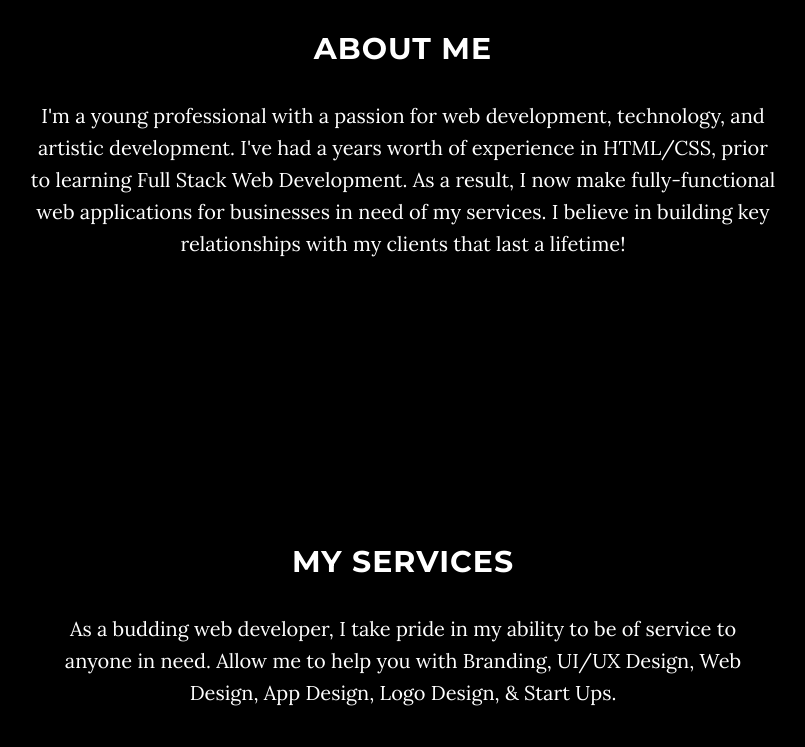
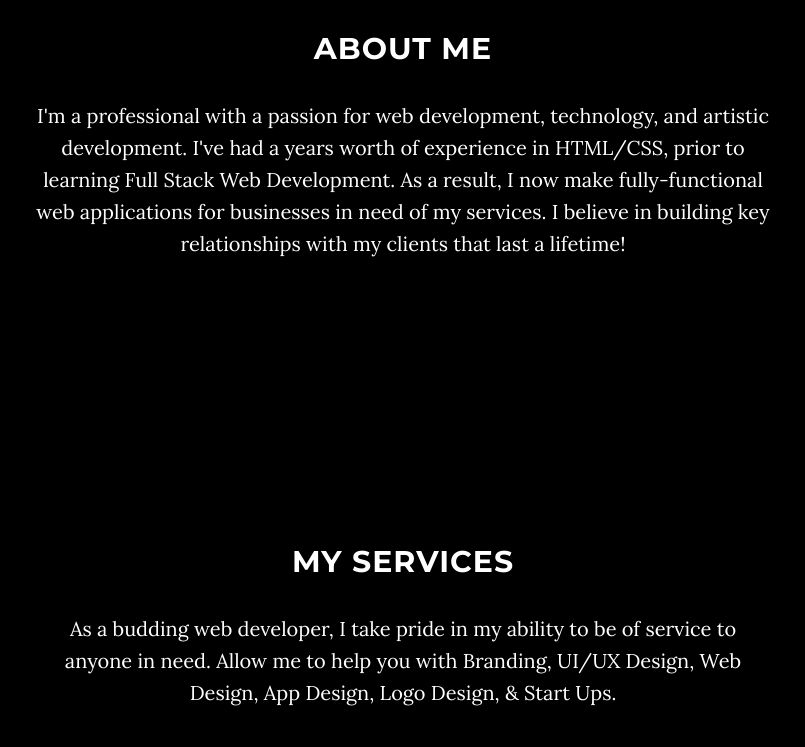
Before and after one commit to tudoxukno/JGBallard-Portfolio, a website: page public/index.html in a window 1280 px wide. Shown: the part 1253-2000 px from the top of the page, without its empty margins (237-1042 px from the left). Drawn offline with nearby package versions, Linux system fonts and the light colour scheme; some packages are replaced by stand-ins of ours.

Commit message:
fixed typos in 'about me'

```diff
--- a/public/index.html
+++ b/public/index.html
@@ -100,7 +100,7 @@
                 </h2>
               </div>
                 <h2>About Me</h2>
-                <p>I'm a young professional with a passion for web development, technology, and artistic development. I've had a years worth of experience in HTML/CSS, prior to learning Full Stack Web Development. As a result, I now make fully-functional web applications for businesses in need of my services. I believe in building key relationships with my clients that last a lifetime!</p>
+                <p>I'm a professional with a passion for web development, technology, and artistic development. I've had a years worth of experience in HTML/CSS, prior to learning Full Stack Web Development. As a result, I now make fully-functional web applications for businesses in need of my services. I believe in building key relationships with my clients that last a lifetime!</p>
             </div>
         </div>
     </section>
```
